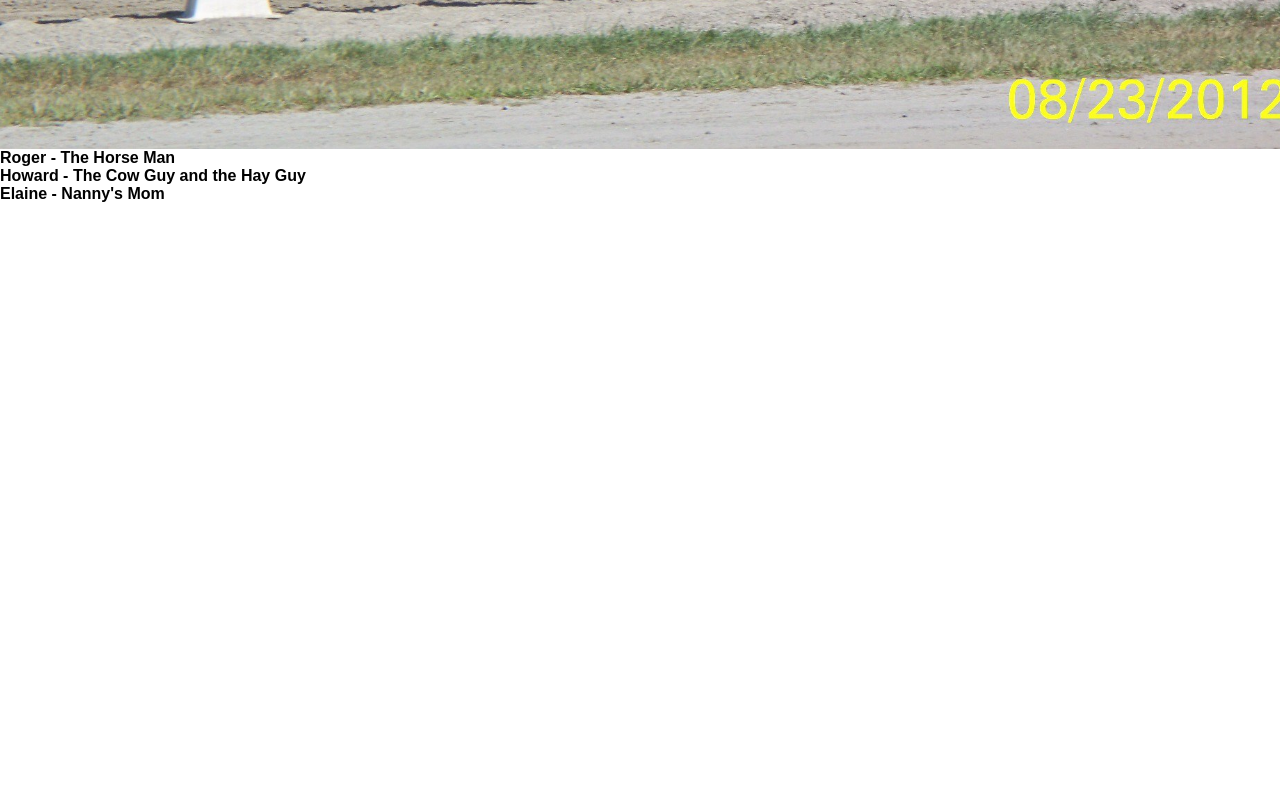
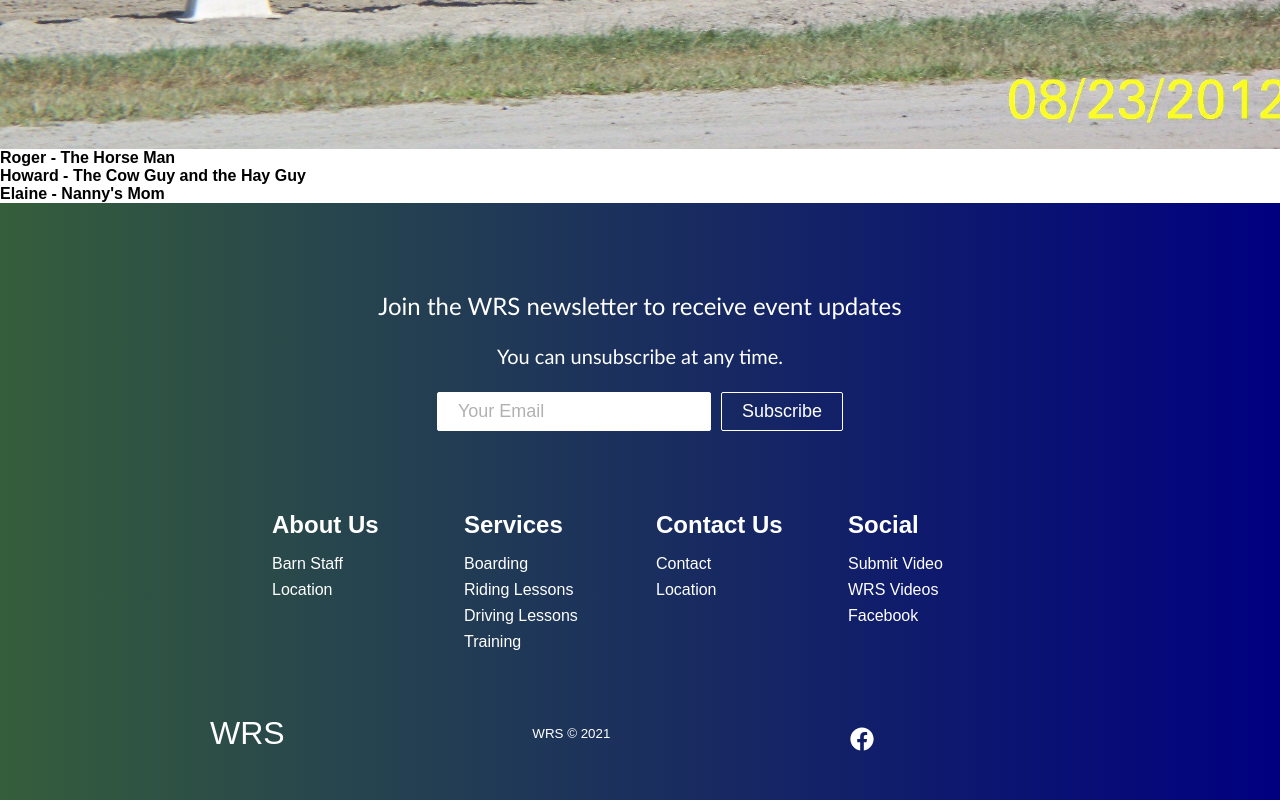
Before and after one commit to jrog20/west-river-stables, a React (Create React App) app: page /about in a window 1280 px wide. Shown: the part 931-1731 px from the top of the page. Before the commit the page ends 1134 px from the top, so only its background shows below. Built offline with nearby package versions, Linux system fonts and the light colour scheme.

Commit message:
Create footer

```diff
--- a/src/App.js
+++ b/src/App.js
@@ -2,21 +2,15 @@ import React, { Component } from 'react';
 import './App.css';
 // import { connect } from 'react-redux';
 import NavBar from './components/NavBar';
-
-// import FooterContainer from './containers/FooterContainer';
-
 import HomeContainer from './containers/HomeContainer';
 import About from './components/About';
 import Services from './components/Services';
 import Contact from './components/Contact';
 import Login from './components/Login';
 import NotFound from './components/NotFound';
-
+import Footer from './components/Footer';
 // Switch allows only one route to show at a time
 import { Switch, Route } from 'react-router-dom';
-
-// Moved this to index.js
-// import { BrowserRouter as Router } from 'react-router-dom';
 
 class App extends Component {
   render() {
@@ -31,9 +25,7 @@ class App extends Component {
           <Route exact path="/login" component={Login} />
           <Route component={NotFound} />
         </Switch>
-        {/* Render BodyContainer Here */}
-          {/* No...the home container is rendering when the app is loaded to '/' already. */}
-        {/* Render FooterContainer Here */}
+        <Footer />
       </div>
     );
   }
--- /dev/null
+++ b/src/components/About.css
@@ -0,0 +1,5 @@
+.background-image {
+  height: 600px;
+  background-size: cover;
+  background-position: center;
+}
--- a/src/components/About.js
+++ b/src/components/About.js
@@ -1,7 +1,7 @@
 import React from 'react';
 import driving2012 from '../assets/images/driving2012.jpeg';
 import Bios from './Bios';
-// import './About.css'
+import './About.css'
 
 function About() {
   return (
--- a/src/components/Footer.css
+++ b/src/components/Footer.css
@@ -0,0 +1,163 @@
+.footer-container {
+  background: linear-gradient(90deg, rgb(53, 94, 59	) 0%, rgb(0, 0, 128) 100%);
+  padding: 4rem 0 2rem 0;
+  display: flex;
+  flex-direction: column;
+  justify-content: center;
+  align-items: center;
+}
+
+.footer-subscription {
+  display: flex;
+  flex-direction: column;
+  justify-content: center;
+  align-items: center;
+  text-align: center;
+
+  margin-bottom: 24px;
+  padding: 24px;
+  color: #fff;
+}
+
+.footer-subscription > p {
+  font-family: 'Trebuchet MS', 'Lucida Sans Unicode', 'Lucida Grande',
+    'Lucida Sans', Arial, sans-serif;
+}
+
+.footer-subscription-heading {
+  margin-bottom: 24px;
+  font-size: 24px;
+}
+
+.footer-subscription-text {
+  margin-bottom: 24px;
+  font-size: 20px;
+}
+
+.footer-input {
+  padding: 8px 20px;
+  border-radius: 2px;
+  margin-right: 10px;
+  outline: none;
+  border: none;
+  font-size: 18px;
+  margin-bottom: 16px;
+  border: 1px solid #fff;
+}
+
+.footer-links {
+  width: 100%;
+  max-width: 1000px;
+  display: flex;
+  justify-content: center;
+}
+
+.footer-link-wrapper {
+  display: flex;
+}
+
+.footer-link-items {
+  display: flex;
+  flex-direction: column;
+  align-items: flex-start;
+  margin: 16px;
+  text-align: left;
+  width: 160px;
+  box-sizing: border-box;
+}
+
+.footer-link-items h2 {
+  margin-bottom: 16px;
+}
+
+.footer-link-items > h2 {
+  color: #fff;
+}
+
+.footer-link-items a {
+  color: #fff;
+  text-decoration: none;
+  margin-bottom: 0.5rem;
+}
+
+.footer-link-items a:hover {
+  color: #e9e9e9;
+  transition: 0.3s ease-out;
+}
+
+.footer-email-form h2 {
+  margin-bottom: 2rem;
+}
+
+.footer-input::placeholder {
+  color: #b1b1b1;
+}
+
+/* Social Icons */
+.social-icon-link {
+  color: #fff;
+  font-size: 24px;
+}
+
+.social-media {
+  max-width: 1000px;
+  width: 100%;
+}
+
+.social-media-wrap {
+  display: flex;
+  justify-content: space-between;
+  align-items: center;
+  width: 90%;
+  max-width: 1000px;
+  margin: 40px auto 0 auto;
+}
+
+.social-icons {
+  display: flex;
+  justify-content: space-between;
+  align-items: center;
+  width: 240px;
+}
+
+.social-logo {
+  color: #fff;
+  justify-self: start;
+  margin-left: 20px;
+  cursor: pointer;
+  text-decoration: none;
+  font-size: 2rem;
+  display: flex;
+  align-items: center;
+  margin-bottom: 16px;
+}
+
+.website-rights {
+  color: #fff;
+  margin-bottom: 16px;
+}
+
+@media screen and (max-width: 820px) {
+  .footer-links {
+    padding-top: 2rem;
+  }
+
+  .footer-input {
+    width: 100%;
+  }
+
+  .btn {
+    width: 100%;
+  }
+
+  .footer-link-wrapper {
+    flex-direction: column;
+  }
+
+  .social-media-wrap {
+    flex-direction: column;
+  }
+}
+
+@media screen and (max-width: 768px) {
+}
--- /dev/null
+++ b/src/components/Services.css
@@ -0,0 +1,5 @@
+.background-image {
+  height: 600px;
+  background-size: cover;
+  background-position: center;
+}
--- a/src/components/Services.js
+++ b/src/components/Services.js
@@ -1,6 +1,6 @@
 import React from 'react';
 import studentjumping from '../assets/images/studentjumping.jpeg';
-// import './Services.css'
+import './Services.css'
 
 function Services() {
   return (
--- a/src/components/footer.js
+++ b/src/components/footer.js
@@ -1,17 +1,86 @@
 import React from 'react';
+import './Footer.css';
+import { Button } from './Button';
 import { Link } from 'react-router-dom';
-import './Footer.css'
+import { FaFacebook } from 'react-icons/fa';
 
 function Footer() {
   return (
     <div className='footer-container'>
-      <section className="footer-subscription">
-        <p className="footer-subscription-heading">
-          <Link />
+      <section className='footer-subscription'>
+        <p className='footer-subscription-heading'>
+          Join the WRS newsletter to receive event updates
         </p>
+        <p className='footer-subscription-text'>
+          You can unsubscribe at any time.
+        </p>
+        <div className='input-areas'>
+          <form>
+            <input
+              className='footer-input'
+              name='email'
+              type='email'
+              placeholder='Your Email'
+            />
+            <Button buttonStyle='btn--outline'>Subscribe</Button>
+          </form>
+        </div>
+      </section>
+      <div className='footer-links'>
+        <div className='footer-link-wrapper'>
+          <div className='footer-link-items'>
+            <h2>About Us</h2>
+            <Link to='/'>Barn Staff</Link>
+            <Link to='/'>Location</Link>
+          </div>
+          <div className='footer-link-items'>
+            <h2>Services</h2>
+            <Link to='/'>Boarding</Link>
+            <Link to='/'>Riding Lessons</Link>
+            <Link to='/'>Driving Lessons</Link>
+            <Link to='/'>Training</Link>
+          </div>
+        </div>
+        <div className='footer-link-wrapper'>
+          <div className='footer-link-items'>
+            <h2>Contact Us</h2>
+            <Link to='/'>Contact</Link>
+            <Link to='/'>Location</Link>
+          </div>
+          <div className='footer-link-items'>
+            <h2>Social</h2>
+            {/* Add functionality to submit videos? */}
+            <Link to='/'>Submit Video</Link>
+            {/* Add functionality to submit videos? */}
+            <Link to='/'>WRS Videos</Link>
+            <Link to='https://www.facebook.com/West-River-Stables-104209966321965'>Facebook</Link>
+          </div>
+        </div>
+      </div>
+      <section className='social-media'>
+        <div className='social-media-wrap'>
+          <div className='footer-logo'>
+            <Link to='/' className='social-logo'>
+              WRS
+              <i className='fab fa-typo3' />
+            </Link>
+          </div>
+          <small className='website-rights'>WRS © 2021</small>
+          <div className='social-icons'>
+            {/* Not working */}
+            <Link
+              className='social-icon-link facebook'
+              to='https://www.facebook.com/West-River-Stables-104209966321965'
+              target='_blank'
+              aria-label='Facebook'
+            >
+              <FaFacebook />
+            </Link>
+          </div>
+        </div>
       </section>
     </div>
   );
-};
+}
 
 export default Footer;
```
